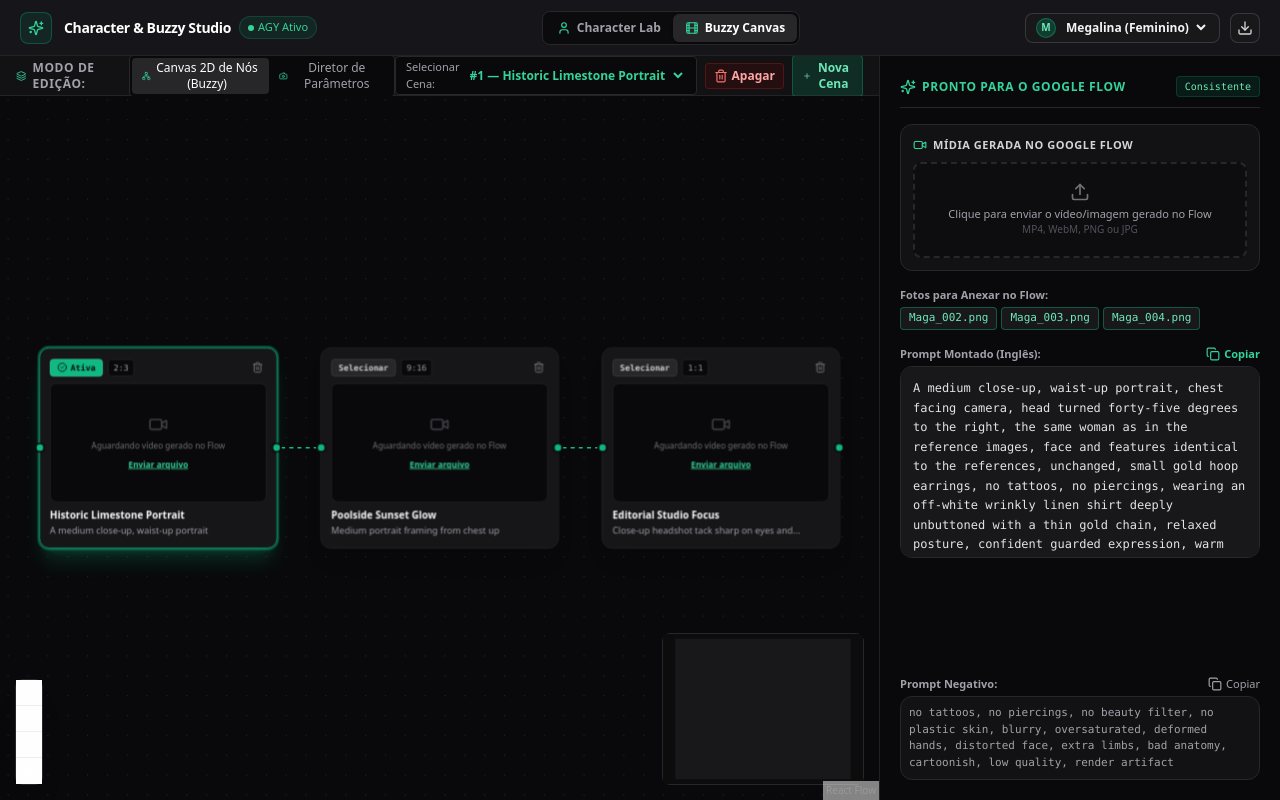
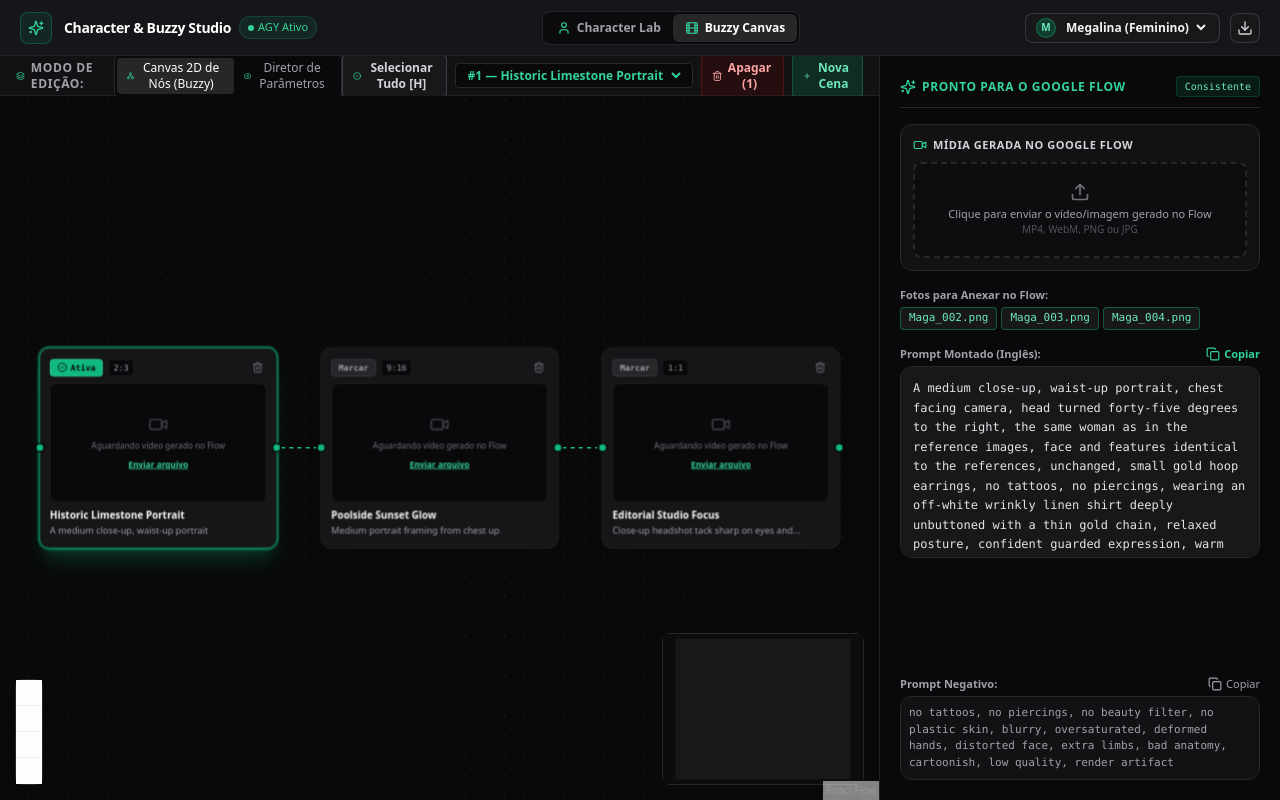
Before and after one commit to trydavidqix/character, a React (Vite) app: page / in a window 1280 px wide. Built offline with nearby package versions, Linux system fonts and the light colour scheme.

Commit message:
feat: add 'H' shortcut to toggle select all scenes and batch delete

```diff
--- a/src/App.tsx
+++ b/src/App.tsx
@@ -67,6 +67,7 @@ export default function App() {
 
   const [shots, setShots] = useState<SceneShot[]>(initialShots);
   const [selectedShotId, setSelectedShotId] = useState<string>(initialShots[0].id);
+  const [selectedShotIds, setSelectedShotIds] = useState<string[]>([initialShots[0].id]);
 
   const [copiedPrompt, setCopiedPrompt] = useState(false);
   const [copiedNeg, setCopiedNeg] = useState(false);
@@ -100,6 +101,24 @@ export default function App() {
       setChatMessages([{ sender: 'char', text: selectedCharacter.greeting || 'Olá! Pronta para planejar nossa próxima cena?' }]);
     }
   }, [selectedCharId, selectedCharacter.greeting]);
+
+  // Global Keyboard Shortcut: 'H' toggles Select All / Deselect All
+  useEffect(() => {
+    const handleKeyDown = (e: KeyboardEvent) => {
+      const target = e.target as HTMLElement;
+      if (target && (target.tagName === 'INPUT' || target.tagName === 'TEXTAREA' || target.isContentEditable)) {
+        return;
+      }
+
+      if (e.key.toLowerCase() === 'h') {
+        e.preventDefault();
+        toggleSelectAll();
+      }
+    };
+
+    window.addEventListener('keydown', handleKeyDown);
+    return () => window.removeEventListener('keydown', handleKeyDown);
+  }, [shots, selectedShotIds, selectedShotId]);
 
   // Helper to update and persist chat
   const updateChat = (newMsgs: { sender: 'user' | 'char'; text: string }[]) => {
@@ -242,9 +261,46 @@ export default function App() {
     if (shots.length <= 1) return;
     const remaining = shots.filter(s => s.id !== shotId);
     setShots(remaining);
+    setSelectedShotIds(prev => prev.filter(id => id !== shotId));
     if (selectedShotId === shotId) {
       setSelectedShotId(remaining[0].id);
     }
+  };
+
+  // Toggle selection for all shots with H shortcut (liga/desliga)
+  const toggleSelectAll = () => {
+    if (selectedShotIds.length === shots.length) {
+      // Turn OFF -> deselect all
+      setSelectedShotIds([]);
+    } else {
+      // Turn ON -> select all
+      setSelectedShotIds(shots.map(s => s.id));
+    }
+  };
+
+  const handleToggleSelectShot = (shotId: string) => {
+    if (selectedShotIds.includes(shotId)) {
+      setSelectedShotIds(selectedShotIds.filter(id => id !== shotId));
+    } else {
+      setSelectedShotIds([...selectedShotIds, shotId]);
+    }
+    setSelectedShotId(shotId);
+  };
+
+  const handleDeleteSelected = () => {
+    if (selectedShotIds.length === 0) return;
+    if (shots.length <= 1) return;
+    const remaining = shots.filter(s => !selectedShotIds.includes(s.id));
+    if (remaining.length === 0) {
+      const resetShot = [{ ...shots[0], title: 'Cena 1', mediaUrl: undefined, mediaType: undefined }];
+      setShots(resetShot);
+      setSelectedShotId(resetShot[0].id);
+      setSelectedShotIds([resetShot[0].id]);
+      return;
+    }
+    setShots(remaining);
+    setSelectedShotId(remaining[0].id);
+    setSelectedShotIds([remaining[0].id]);
   };
 
   // Upload handler for user generated videos/images from Google Flow
@@ -649,12 +705,30 @@ export default function App() {
                 </div>
 
                 <div className="flex items-center gap-2">
-                  {/* Option 1: Quick Select Scene */}
-                  <div className="flex items-center gap-1.5 bg-zinc-950 px-2.5 py-0.5 rounded border border-zinc-800">
-                    <span className="text-[11px] text-zinc-400 font-medium">Selecionar Cena:</span>
+                  {/* Atalho H: Selecionar Tudo (Liga/Desliga) */}
+                  <button
+                    onClick={toggleSelectAll}
+                    title="Pressione 'H' para selecionar ou desmarcar todas as cenas"
+                    className={`px-2.5 py-1 text-xs font-semibold rounded border transition-all flex items-center gap-1.5 ${
+                      selectedShotIds.length === shots.length && shots.length > 0
+                        ? 'bg-emerald-600 text-white border-emerald-500 shadow-sm'
+                        : 'bg-zinc-900 text-zinc-300 border-zinc-700 hover:text-white hover:bg-zinc-800'
+                    }`}
+                  >
+                    <CheckCircle2 className={`w-3.5 h-3.5 ${selectedShotIds.length === shots.length && shots.length > 0 ? 'text-white' : 'text-emerald-400'}`} />
+                    {selectedShotIds.length === shots.length && shots.length > 0 ? 'Desmarcar Tudo [H]' : 'Selecionar Tudo [H]'}
+                  </button>
+
+                  {/* Quick Select Dropdown */}
+                  <div className="flex items-center gap-1 bg-zinc-950 px-2 py-0.5 rounded border border-zinc-800">
                     <select
                       value={selectedShotId}
-                      onChange={(e) => setSelectedShotId(e.target.value)}
+                      onChange={(e) => {
+                        setSelectedShotId(e.target.value);
+                        if (!selectedShotIds.includes(e.target.value)) {
+                          setSelectedShotIds([...selectedShotIds, e.target.value]);
+                        }
+                      }}
                       className="bg-transparent text-xs font-semibold text-emerald-400 focus:outline-none cursor-pointer pr-1"
                     >
                       {shots.map((s, idx) => (
@@ -665,15 +739,20 @@ export default function App() {
                     </select>
                   </div>
 
-                  {/* Option 2: Delete Selected Scene */}
+                  {/* Delete Selected (Apagar Marcadas) */}
                   {shots.length > 1 && (
                     <button
-                      onClick={() => handleDeleteShot(selectedShotId)}
-                      title="Apagar Cena Ativa"
-                      className="px-2 py-1 bg-red-950/40 hover:bg-red-900/60 text-red-300 border border-red-900/50 rounded text-xs font-semibold flex items-center gap-1 transition-colors"
+                      onClick={handleDeleteSelected}
+                      disabled={selectedShotIds.length === 0}
+                      title={selectedShotIds.length > 0 ? `Apagar ${selectedShotIds.length} cena(s) marcada(s)` : 'Nenhuma cena marcada para apagar'}
+                      className={`px-2.5 py-1 rounded text-xs font-semibold flex items-center gap-1 transition-colors ${
+                        selectedShotIds.length > 0
+                          ? 'bg-red-950/40 hover:bg-red-900/60 text-red-300 border border-red-900/50 cursor-pointer'
+                          : 'bg-zinc-900 text-zinc-600 border border-zinc-800 cursor-not-allowed opacity-60'
+                      }`}
                     >
-                      <Trash2 className="w-3.5 h-3.5 text-red-400" />
-                      Apagar
+                      <Trash2 className="w-3.5 h-3.5" />
+                      Apagar ({selectedShotIds.length})
                     </button>
                   )}
 
@@ -694,7 +773,9 @@ export default function App() {
                   <SceneCanvas
                     shots={shots}
                     selectedShotId={selectedShotId}
+                    selectedShotIds={selectedShotIds}
                     onSelectShot={setSelectedShotId}
+                    onToggleSelectShot={handleToggleSelectShot}
                     onDeleteShot={handleDeleteShot}
                     onUploadMedia={handleUploadMedia}
                   />
--- a/src/components/SceneCanvas.tsx
+++ b/src/components/SceneCanvas.tsx
@@ -17,7 +17,9 @@ import { Video, Trash2, CheckCircle2 } from 'lucide-react';
 interface SceneCanvasProps {
   shots: SceneShot[];
   selectedShotId: string;
+  selectedShotIds: string[];
   onSelectShot: (id: string) => void;
+  onToggleSelectShot: (id: string) => void;
   onDeleteShot: (id: string) => void;
   onUploadMedia: (shotId: string, file: File) => void;
 }
@@ -25,14 +27,17 @@ interface SceneCanvasProps {
 // Custom Node for the 2D Storyboard Canvas
 const ShotNodeComponent = ({ data }: { data: any }) => {
   const shot: SceneShot = data.shot;
+  const isActive: boolean = data.isActive;
   const isSelected: boolean = data.isSelected;
 
   return (
     <div
       onClick={() => data.onSelect(shot.id)}
       className={`w-72 rounded-xl bg-zinc-900/95 border text-left p-3 shadow-xl backdrop-blur transition-all cursor-pointer ${
-        isSelected
+        isActive
           ? 'border-emerald-500 shadow-emerald-500/20 ring-2 ring-emerald-500/40'
+          : isSelected
+          ? 'border-emerald-500/60 ring-1 ring-emerald-500/30 bg-emerald-950/10'
           : 'border-zinc-800 hover:border-zinc-700'
       }`}
     >
@@ -45,22 +50,22 @@ const ShotNodeComponent = ({ data }: { data: any }) => {
             type="button"
             onClick={(e) => {
               e.stopPropagation();
-              data.onSelect(shot.id);
+              data.onToggleSelect(shot.id);
             }}
             className={`text-[10px] font-mono font-bold px-2 py-0.5 rounded border transition-all flex items-center gap-1 ${
               isSelected
                 ? 'bg-emerald-500 text-zinc-950 border-emerald-400 font-extrabold shadow-sm'
-                : 'bg-zinc-800 text-zinc-300 border-zinc-700 hover:text-white hover:bg-zinc-700'
+                : 'bg-zinc-800 text-zinc-400 border-zinc-700 hover:text-white hover:bg-zinc-700'
             }`}
-            title="Selecionar esta cena"
+            title="Marcar / Desmarcar cena (Atalho: H seleciona todas)"
           >
             {isSelected ? (
               <>
                 <CheckCircle2 className="w-3 h-3 text-zinc-950" />
-                Ativa
+                {isActive ? 'Ativa' : 'Selecionada'}
               </>
             ) : (
-              'Selecionar'
+              'Marcar'
             )}
           </button>
           <span className="text-[10px] px-1.5 py-0.5 rounded bg-zinc-950 border border-zinc-800 text-zinc-400 font-mono">
@@ -134,7 +139,15 @@ const ShotNodeComponent = ({ data }: { data: any }) => {
   );
 };
 
-export default function SceneCanvas({ shots, selectedShotId, onSelectShot, onDeleteShot, onUploadMedia }: SceneCanvasProps) {
+export default function SceneCanvas({
+  shots,
+  selectedShotId,
+  selectedShotIds,
+  onSelectShot,
+  onToggleSelectShot,
+  onDeleteShot,
+  onUploadMedia
+}: SceneCanvasProps) {
   const nodeTypes = useMemo(() => ({ shotNode: ShotNodeComponent }), []);
 
   // Transform shots into ReactFlow nodes
@@ -147,13 +160,15 @@ export default function SceneCanvas({ shots, selectedShotId, onSelectShot, onDel
         shot,
         index,
         totalShots: shots.length,
-        isSelected: shot.id === selectedShotId,
+        isActive: shot.id === selectedShotId,
+        isSelected: selectedShotIds.includes(shot.id),
         onSelect: onSelectShot,
+        onToggleSelect: onToggleSelectShot,
         onDelete: onDeleteShot,
         onUpload: onUploadMedia,
       },
     }));
-  }, [shots, selectedShotId, onSelectShot, onDeleteShot, onUploadMedia]);
+  }, [shots, selectedShotId, selectedShotIds, onSelectShot, onToggleSelectShot, onDeleteShot, onUploadMedia]);
 
   // Connect shots sequentially with edges
   const edges: Edge[] = useMemo(() => {
```
